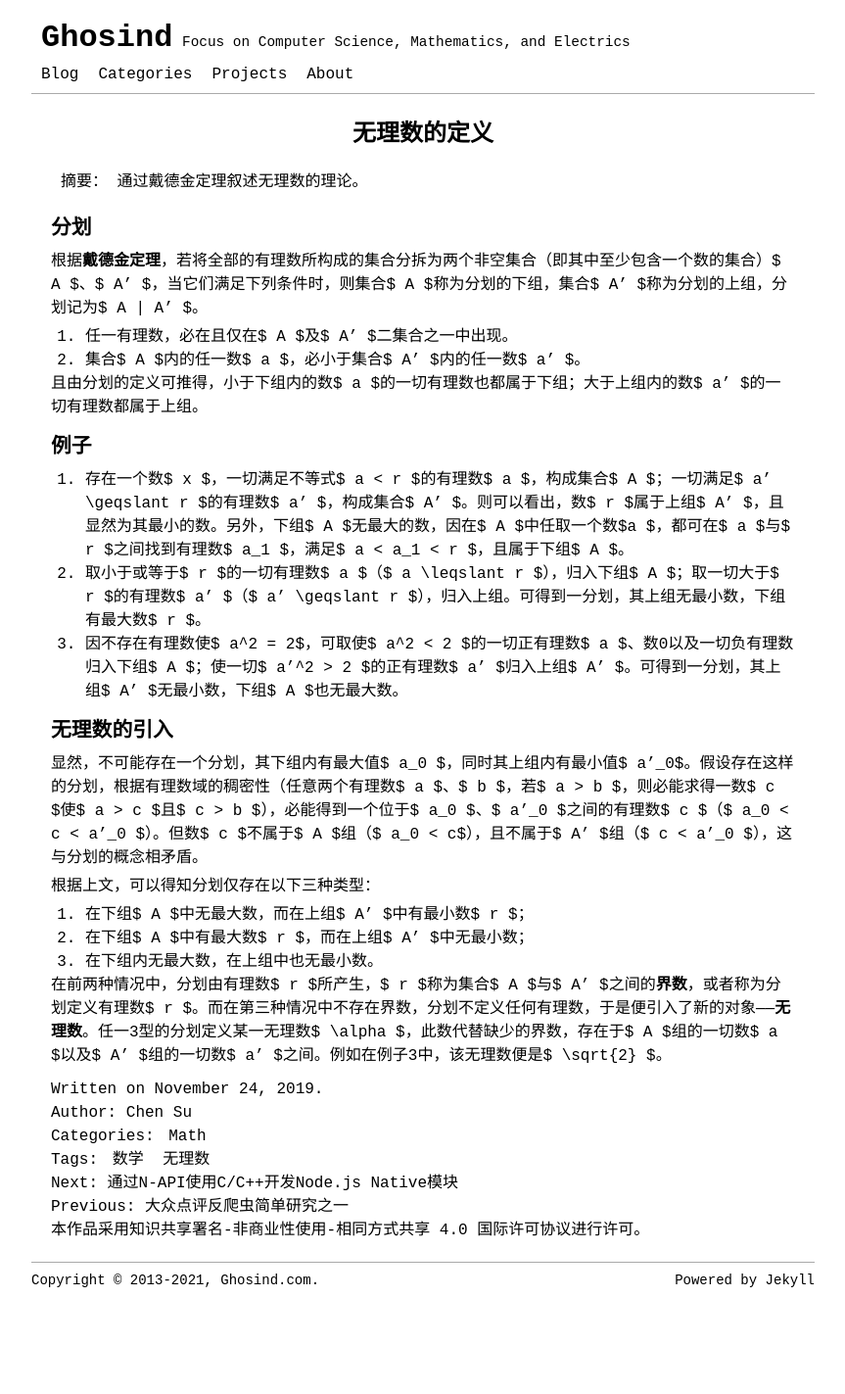
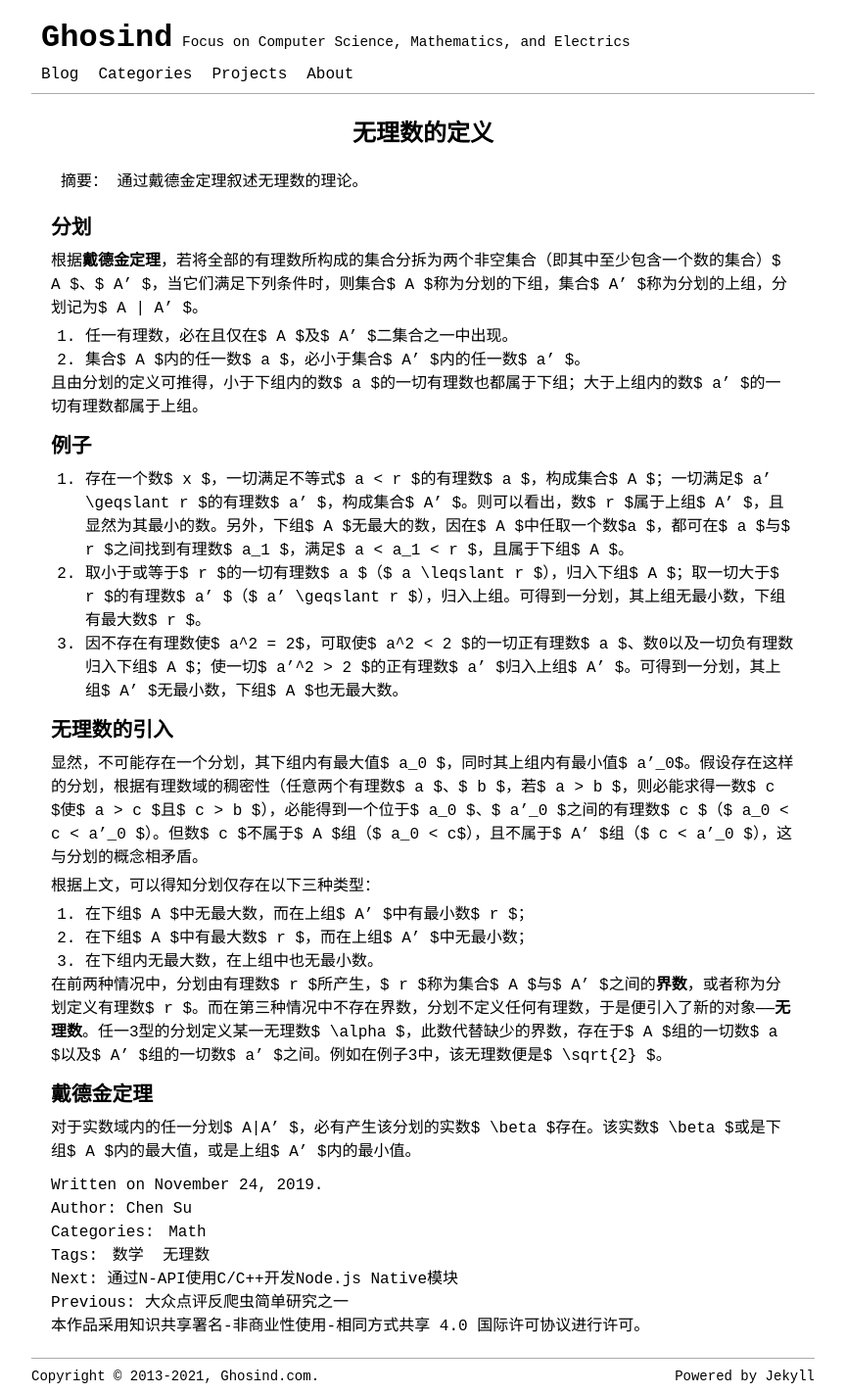
Before and after one commit to ghosind/ghosind.github.io, a Jekyll site: the page built from _posts/math/2019-11-24-irrational-number-definition.md, in a window 1280 px wide. Shown: the whole page at 98% size, without its empty margins (208-1071 px from the left). Built offline with Jekyll 4.4.1, drawn with Linux system fonts in a browser that asks for light colours; comment, search, counter and statistics services are not loaded; before the commit the page ends 1325 px from its top, so only the background shows below that.

Commit message:
Add Dedekind theorem

```diff
--- a/_posts/math/2019-11-24-irrational-number-definition.md
+++ b/_posts/math/2019-11-24-irrational-number-definition.md
@@ -33,3 +33,8 @@ excerpt: 通过戴德金定理叙述无理数的理论。
 3. 在下组内无最大数，在上组中也无最小数。
 
 在前两种情况中，分划由有理数$ r $所产生，$ r $称为集合$ A $与$ A' $之间的**界数**，或者称为分划定义有理数$ r $。而在第三种情况中不存在界数，分划不定义任何有理数，于是便引入了新的对象——**无理数**。任一3型的分划定义某一无理数$ \alpha $，此数代替缺少的界数，存在于$ A $组的一切数$ a $以及$ A' $组的一切数$ a' $之间。例如在例子3中，该无理数便是$ \sqrt{2} $。
+
+
+## 戴德金定理
+
+对于实数域内的任一分划$ A\|A' $，必有产生该分划的实数$ \beta $存在。该实数$ \beta $或是下组$ A $内的最大值，或是上组$ A' $内的最小值。
```
